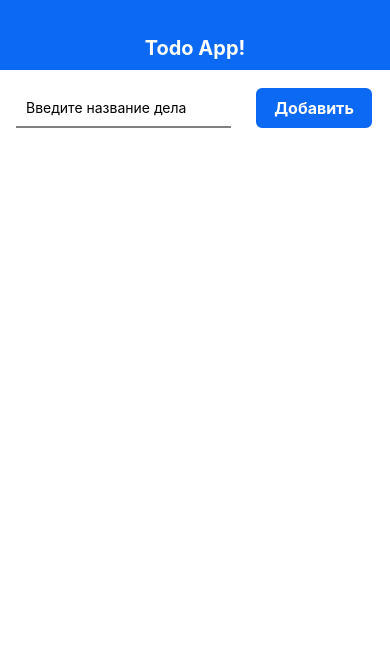
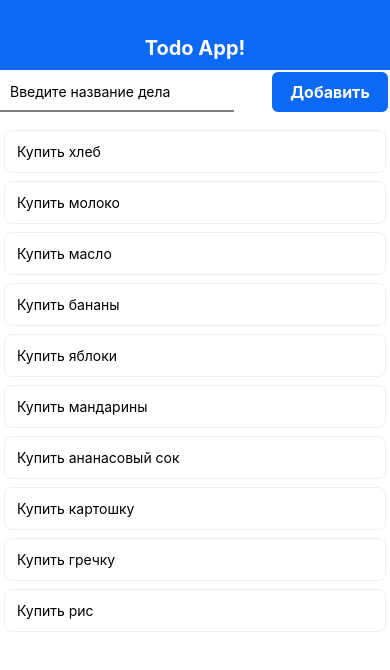
Before and after one commit to Ligas-X/rn-todo-app, a React Native app: screen / in a window 390 px wide. Shown: the top 670 px of the page. Built offline with nearby package versions, Linux system fonts and the light colour scheme.

Commit message:
Added FlatList for task scrolling

```diff
--- a/App.js
+++ b/App.js
@@ -1,12 +1,23 @@
 import React, { useState } from "react";
 import { StatusBar } from "expo-status-bar";
-import { StyleSheet, Text, View } from "react-native";
+import { StyleSheet, Text, View, FlatList, SafeAreaView } from "react-native";
 import { Navbar } from "./src/Navbar";
 import { AddTodo } from "./src/AddTodo";
 import { Todo } from "./src/Todo";
 
 export default function App() {
-  const [todos, setTodos] = useState([]);
+  const [todos, setTodos] = useState([
+    { id: 1, title: "Купить хлеб" },
+    { id: 2, title: "Купить молоко" },
+    { id: 3, title: "Купить масло" },
+    { id: 4, title: "Купить бананы" },
+    { id: 5, title: "Купить яблоки" },
+    { id: 6, title: "Купить мандарины" },
+    { id: 7, title: "Купить ананасовый сок" },
+    { id: 8, title: "Купить картошку" },
+    { id: 9, title: "Купить гречку" },
+    { id: 10, title: "Купить рис" },
+  ]);
 
   const addTodo = (title) => {
     setTodos((prev) => [
@@ -19,23 +30,24 @@ export default function App() {
   };
 
   return (
-    <View>
+    <View style={{ flex: 1 }}>
       <StatusBar style="light" />
       <Navbar title="Todo App!" />
-      <View style={styles.container}>
+      <SafeAreaView style={styles.container}>
         <AddTodo onSubmit={addTodo} />
-        <View>
-          {todos.map((todo) => {
-            return <Todo todoParam={todo} key={todo.id} />;
-          })}
-        </View>
-      </View>
+        <FlatList
+          keyExtractor={(item) => item.id.toString()}
+          data={todos}
+          renderItem={({ item }) => <Todo todoParam={item} />}
+        />
+      </SafeAreaView>
     </View>
   );
 }
 
 const styles = StyleSheet.create({
   container: {
+    flex: 1,
     paddingHorizontal: 16,
     paddingVertical: 16,
   },
```
